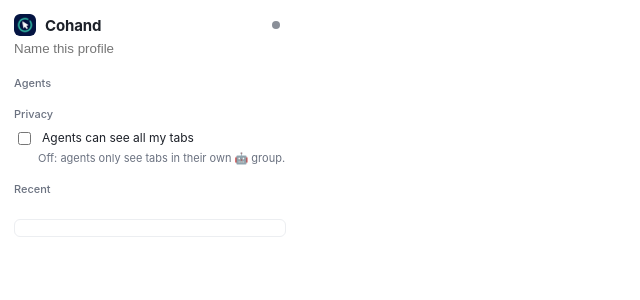
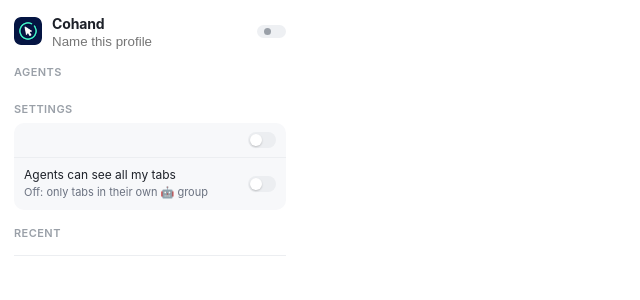
Before and after one commit to cohandhq/cohand, a website with bundled scripts: page extension/popup.html in a window 1280 px wide. Shown: the whole page, without its empty margins (0-640 px from the left). Built offline with nearby package versions, Linux system fonts and the light colour scheme; no server answers.

Commit message:
Cohand 0.2.0: npm package, skills for every major agent, cleaner popup

```diff
--- a/extension/lib/popup-data.js
+++ b/extension/lib/popup-data.js
@@ -23,9 +23,9 @@ export function isBlocked(domain, list) {
 }
 
 export function statusView({ enabled, connected, front }) {
-  if (!enabled) return { label: "Off", dot: "off" };
+  if (!enabled) return { label: "Paused", dot: "off" };
   if (!connected) return { label: "Connecting…", dot: "standby" };
-  return front ? { label: "Active (front)", dot: "on" } : { label: "Standby", dot: "standby" };
+  return front ? { label: "Active", dot: "on" } : { label: "Standby", dot: "standby" };
 }
 
 /** Newest first, at most 20. Accepts entries in any order. */
--- a/extension/popup.html
+++ b/extension/popup.html
@@ -3,67 +3,78 @@
 <head>
 <meta charset="utf-8">
 <style>
-  :root { color-scheme: light dark; --accent:#22d3a6; --accent2:#42fac7; --ink:#041442; --bg:#fff; --fg:#1d2129; --mut:#6b7280; --line:#eceef1; --card:#f6f7f9; --green:#2ea043; --red:#da3633; --grey:#8a8f98; --btn:#e8eaee; }
-  @media (prefers-color-scheme: dark) { :root { --bg:#16181d; --fg:#e6e8eb; --mut:#8b919a; --line:#252930; --card:#1e2128; --btn:#2a2e36; } }
+  :root { color-scheme: light dark; --accent:#22d3a6; --ink:#041442; --bg:#fff; --fg:#1d2129; --mut:#6b7280; --faint:#9aa0a8; --line:#eceef1; --card:#f7f8fa; --red:#da3633; --pill:#eef0f3; }
+  @media (prefers-color-scheme: dark) { :root { --bg:#16181d; --fg:#e6e8eb; --mut:#8b919a; --faint:#646a73; --line:#252930; --card:#1d2026; --pill:#23272e; } }
   * { box-sizing: border-box; }
-  body { width: 300px; margin: 0; padding: 14px 14px 12px; -webkit-font-smoothing: antialiased; background: var(--bg); color: var(--fg); font: 13px/1.4 -apple-system, BlinkMacSystemFont, system-ui, sans-serif; }
-  header { display: flex; align-items: center; gap: 9px; font-weight: 650; font-size: 15px; letter-spacing: -.01em; }
-  header img { width: 22px; height: 22px; border-radius: 6px; flex: none; }
-  header .state { display: flex; align-items: center; gap: 6px; }
-  header .state { margin-left: auto; font-weight: 400; color: var(--mut); font-size: 12px; }
-  .dot { width: 8px; height: 8px; border-radius: 50%; background: var(--grey); flex: none; }
-  .dot.on { background: var(--accent); box-shadow: 0 0 0 3px color-mix(in srgb, var(--accent) 22%, transparent); } .dot.off { background: var(--red); }
+  body { width: 300px; margin: 0; padding: 14px 14px 10px; -webkit-font-smoothing: antialiased; background: var(--bg); color: var(--fg); font: 13px/1.4 -apple-system, BlinkMacSystemFont, system-ui, sans-serif; }
+  header { display: flex; align-items: center; gap: 10px; }
+  header img { width: 28px; height: 28px; border-radius: 7px; flex: none; }
+  .title { flex: 1; min-width: 0; }
+  .brand { font-weight: 650; font-size: 14px; letter-spacing: -.01em; }
+  .state { display: flex; align-items: center; gap: 6px; padding: 3px 9px 3px 7px; border-radius: 999px; background: var(--pill); color: var(--mut); font-size: 11px; font-weight: 500; flex: none; }
+  .dot { width: 7px; height: 7px; border-radius: 50%; background: var(--faint); flex: none; }
+  .dot.on { background: var(--accent); } .dot.off { background: var(--red); }
+  input[type=text] { display: block; width: 100%; margin: 0; padding: 0; border: 0; background: transparent; color: var(--mut); font: 12px/1.4 inherit; outline: none; text-overflow: ellipsis; }
+  input[type=text]:hover { color: var(--fg); } input[type=text]:focus { color: var(--fg); }
   section { margin-top: 16px; }
-  h2 { margin: 0 0 6px; font-size: 11px; font-weight: 500; color: var(--mut); }
-  input[type=text] { width: 100%; margin-top: 2px; padding: 3px 0; border: 0; border-bottom: 1px solid transparent; background: transparent; color: var(--mut); font: 12px/1.4 inherit; outline: none; }
-  input[type=text]:hover { border-bottom-color: var(--line); } input[type=text]:focus { border-bottom-color: var(--mut); color: var(--fg); }
-  .card { background: var(--card); border: 1px solid var(--line); border-radius: 10px; padding: 9px 10px; margin-bottom: 6px; display: flex; align-items: center; gap: 8px; }
-  .card.live { border-color: color-mix(in srgb, var(--accent) 45%, transparent); box-shadow: 0 0 0 3px color-mix(in srgb, var(--accent) 12%, transparent), 0 0 18px -6px var(--accent2); }
+  h2 { margin: 0 0 6px; font-size: 11px; font-weight: 600; color: var(--faint); text-transform: uppercase; letter-spacing: .04em; }
+  .list { background: var(--card); border-radius: 10px; overflow: hidden; }
+  .agent, .card { display: flex; align-items: center; gap: 9px; padding: 9px 10px; }
+  .agent + .agent { border-top: 1px solid var(--line); }
+  .card { background: var(--card); border-radius: 10px; margin-bottom: 6px; }
   .live-dot { width: 7px; height: 7px; border-radius: 50%; background: var(--accent); flex: none; animation: breathe 2.4s ease-in-out infinite; }
-  @keyframes breathe { 0%,100% { box-shadow: 0 0 0 0 color-mix(in srgb, var(--accent) 55%, transparent); } 50% { box-shadow: 0 0 0 4px transparent; } }
-  .card .grow { flex: 1; min-width: 0; }
-  .card .name { font-weight: 600; white-space: nowrap; overflow: hidden; text-overflow: ellipsis; }
+  @keyframes breathe { 50% { opacity: .35; } }
+  .grow { flex: 1; min-width: 0; }
+  .name { font-weight: 600; white-space: nowrap; overflow: hidden; text-overflow: ellipsis; }
   .sub { color: var(--mut); font-size: 11px; white-space: nowrap; overflow: hidden; text-overflow: ellipsis; }
-  .empty { color: var(--mut); font-size: 12px; }
-  button { border: 0; border-radius: 6px; padding: 5px 10px; background: var(--btn); color: var(--fg); font: inherit; font-weight: 500; cursor: pointer; }
-  button.allow { background: var(--accent2); color: var(--ink); } button.deny, button.stop { background: transparent; color: var(--mut); padding: 4px 6px; }
+  .empty { color: var(--mut); font-size: 12px; padding: 10px; }
+  button { border: 0; border-radius: 6px; padding: 5px 10px; background: var(--pill); color: var(--fg); font: inherit; font-size: 12px; font-weight: 500; cursor: pointer; }
+  button.allow { background: var(--accent); color: var(--ink); }
+  button.stop, button.deny { background: transparent; color: var(--mut); padding: 4px 6px; }
   button.stop:hover, button.deny:hover { color: var(--red); }
-  button.kill { width: 100%; padding: 8px; background: transparent; color: var(--mut); border: 1px solid var(--line); }
-  button.kill:hover { color: var(--red); border-color: color-mix(in srgb, var(--red) 40%, transparent); }
-  button.kill.resume { background: linear-gradient(135deg, var(--accent), var(--accent2)); color: var(--ink); border-color: transparent; }
-  label.toggle { display: flex; align-items: center; gap: 8px; font-size: 12px; }
-  .recent { font-size: 12px; }
-  .recent div { display: flex; align-items: center; gap: 8px; padding: 4px 0; }
-  .recent div + div { border-top: 1px solid var(--line); }
+  .row { display: flex; align-items: center; gap: 10px; padding: 9px 10px; font-size: 12px; cursor: pointer; }
+  .row + .row { border-top: 1px solid var(--line); }
+  .row .hint { display: block; color: var(--mut); font-size: 11px; margin-top: 1px; }
+  input[type=checkbox] { appearance: none; flex: none; width: 28px; height: 16px; margin: 0; border-radius: 999px; background: var(--line); position: relative; cursor: pointer; transition: background .15s; }
+  input[type=checkbox]::after { content: ""; position: absolute; top: 2px; left: 2px; width: 12px; height: 12px; border-radius: 50%; background: #fff; box-shadow: 0 1px 2px rgba(0,0,0,.2); transition: transform .15s; }
+  input[type=checkbox]:checked { background: var(--accent); }
+  input[type=checkbox]:checked::after { transform: translateX(12px); }
+  input[type=checkbox]:disabled { opacity: .5; cursor: default; }
+  .recent div { display: flex; align-items: center; gap: 8px; padding: 3px 0; font-size: 12px; }
   .recent .a { flex: 1; min-width: 0; white-space: nowrap; overflow: hidden; text-overflow: ellipsis; }
   .recent .s { color: var(--mut); }
-  .recent .t { color: var(--mut); flex: none; font-variant-numeric: tabular-nums; }
+  .recent .t { color: var(--faint); flex: none; font-size: 11px; font-variant-numeric: tabular-nums; }
   .recent .x { color: var(--red); flex: none; font-size: 11px; }
-  .hint { color: var(--mut); font-size: 11px; margin: 3px 0 0 24px; }
-  input[type=checkbox] { accent-color: var(--accent); }
+  .recent .empty { padding: 0; }
+  footer { margin-top: 14px; padding-top: 10px; border-top: 1px solid var(--line); }
+  button.kill { width: 100%; padding: 7px; background: transparent; color: var(--mut); }
+  button.kill:hover { color: var(--red); background: var(--pill); }
+  button.kill.resume { background: var(--accent); color: var(--ink); }
   .err { color: var(--red); font-size: 12px; margin-top: 8px; }
+  .err:empty { display: none; }
 </style>
 </head>
 <body>
-  <header><img src="icons/icon48.png" alt="" width="22" height="22">Cohand<span class="state"><span class="dot" id="dot"></span><span id="state"></span></span></header>
-  <input type="text" id="profile" placeholder="Name this profile" title="Profile name — click to edit">
+  <header>
+    <img src="icons/icon48.png" alt="" width="28" height="28">
+    <div class="title"><div class="brand">Cohand</div><input type="text" id="profile" placeholder="Name this profile" title="Profile name — click to edit"></div>
+    <span class="state"><span class="dot" id="dot"></span><span id="state"></span></span>
+  </header>
 
-  <section><h2>Agents</h2><div id="agents"></div></section>
+  <section><h2>Agents</h2><div class="list" id="agents"></div></section>
 
   <section id="askSec" hidden><h2>Waiting for approval</h2><div id="asks"></div></section>
 
-  <section id="siteSec" hidden><h2>This site</h2>
-    <label class="toggle"><input type="checkbox" id="block"><span id="blockLabel"></span></label>
-  </section>
-
-  <section><h2>Privacy</h2>
-    <label class="toggle"><input type="checkbox" id="anyTab"><span>Agents can see all my tabs</span></label>
-    <div class="hint">Off: agents only see tabs in their own 🤖 group.</div>
+  <section><h2>Settings</h2>
+    <div class="list">
+      <label class="row" id="siteSec" hidden><span class="grow" id="blockLabel"></span><input type="checkbox" id="block"></label>
+      <label class="row"><span class="grow">Agents can see all my tabs<span class="hint">Off: only tabs in their own 🤖 group</span></span><input type="checkbox" id="anyTab"></label>
+    </div>
   </section>
 
   <section><h2>Recent</h2><div class="recent" id="recent"></div></section>
 
-  <section><button class="kill" id="kill"></button></section>
+  <footer><button class="kill" id="kill"></button></footer>
   <div class="err" id="err"></div>
   <script type="module" src="popup.js"></script>
 </body>
--- a/extension/popup.js
+++ b/extension/popup.js
@@ -34,14 +34,14 @@ async function refresh() {
 
   const agents = $("agents"); agents.textContent = "";
   for (const s of st.sessions || []) {
-    const card = el("div", "card live");
+    const card = el("div", "agent");
     const info = el("div", "grow");
     card.append(el("span", "live-dot"));
     info.append(el("div", "name", s.name), el("div", "sub", s.lastAction ? `${s.lastAction} · ${timeAgo(s.lastAt)}` : "no actions yet"));
     card.append(info, button("Stop", "stop", () => bg({ popup: "call", op: "session.end", args: { session: s.id } })));
     agents.append(card);
   }
-  if (!(st.sessions || []).length) agents.append(el("div", "empty", "No agents right now."));
+  if (!(st.sessions || []).length) agents.append(el("div", "empty", "No agents working right now."));
 
   const asks = (st.pending || []).length ? st.pending : (st.asks || []);
   $("askSec").hidden = !asks.length;
```
Also changed, not shown: cli/install.mjs (+18 -6 lines), package.json (+9 -1 lines), tests/install.test.mjs (+4 -0 lines), tests/popup-data.test.mjs (+2 -2 lines), README.md.
